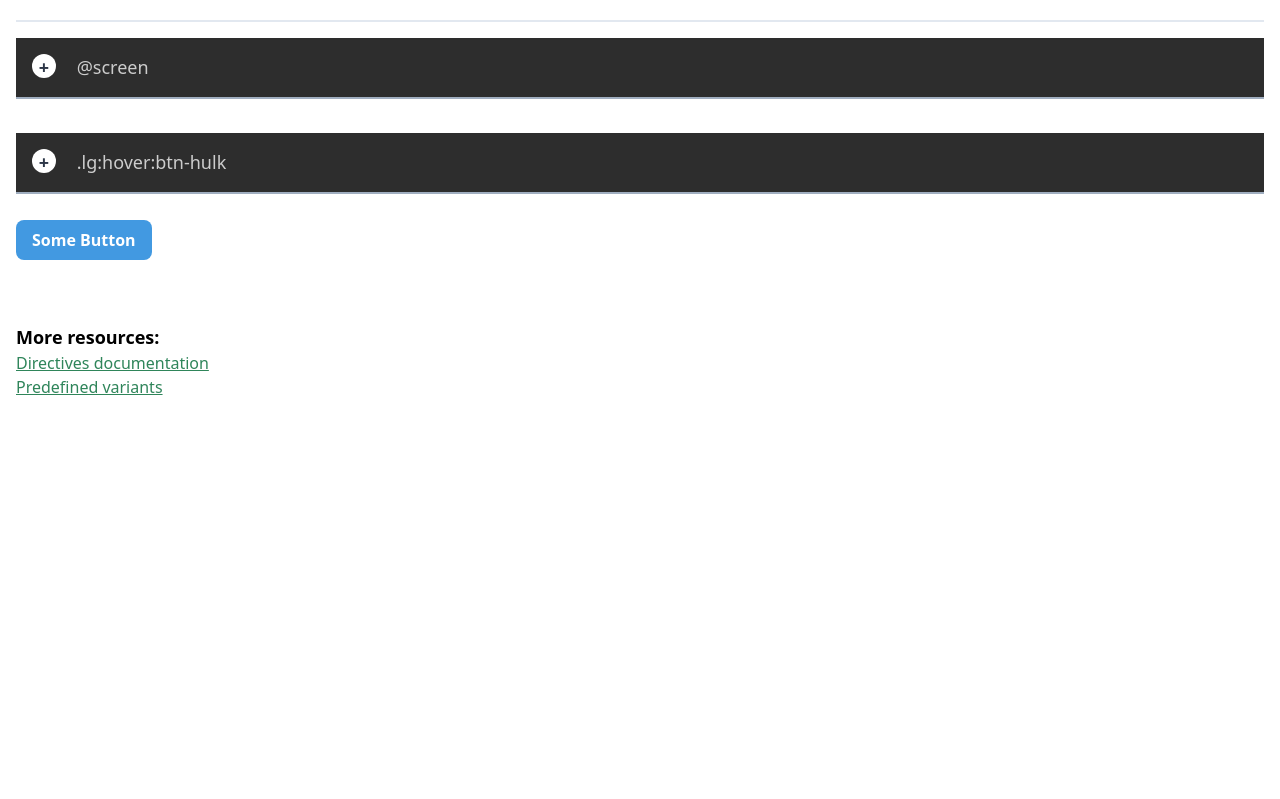
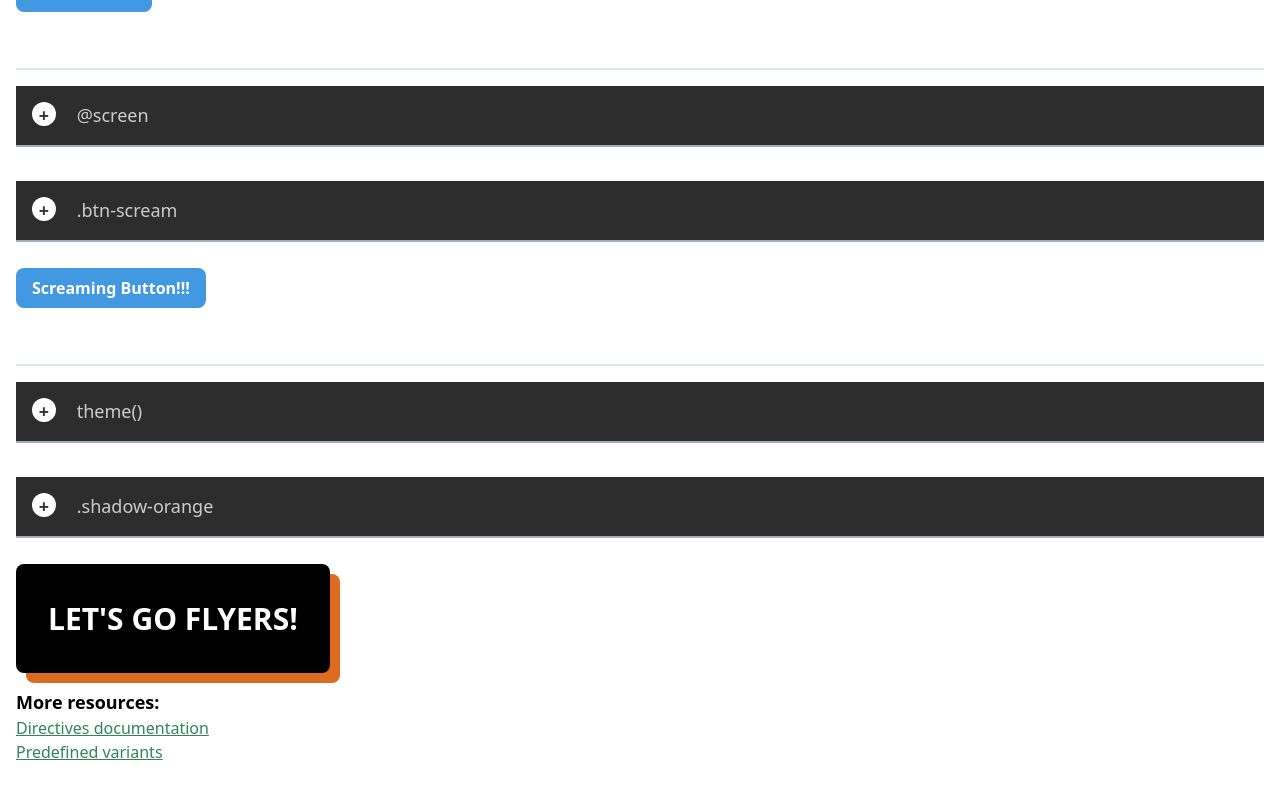
Before and after one commit to nsnyder/tailwind-demo, a Vue app: page / in a window 1280 px wide. Shown: the part 1355-2154 px from the top of the page. Before the commit the page ends 1802 px from the top, so only its background shows below. Built offline with nearby package versions, Linux system fonts and the light colour scheme; no server answers.

Commit message:
Finish adding directives

```diff
--- a/src/components/Directives.vue
+++ b/src/components/Directives.vue
@@ -58,30 +58,38 @@
             name: '@apply (Custom classes)',
             css: null,
             cssSelector: '.btn-hulk',
-            markup: '<a class="btn-hulk mb-12" href="#">Some Button</a>',
+            markup: '<a class="btn-hulk" href="#">Some Button</a>',
             markupName: '.btn-hulk',
           },
           {
             name: '@variants',
             css: null,
             cssSelector: '@variants hover',
-            markup: '<a class="btn hover:btn-hulk mb-12" href="#">Some Button</a>',
+            markup: '<a class="btn hover:btn-hulk" href="#">Some Button</a>',
             markupName: '.hover:btn-hulk',
           },
           {
             name: '@responsive w/ @variants',
             css: null,
             cssSelector: 'Variants can use the @responsive',
-            markup: '<a class="btn lg:hover:btn-hulk mb-12" href="#">Some Button</a>',
+            markup: '<a class="btn lg:hover:btn-hulk" href="#">Some Button</a>',
             markupName: '.lg:hover:btn-hulk',
           },
-          // TODO
           {
             name: '@screen',
             css: null,
-            cssSelector: 'Variants can use the @responsive',
-            markup: '<a class="btn lg:hover:btn-hulk mb-12" href="#">Some Button</a>',
-            markupName: '.lg:hover:btn-hulk',
+            cssSelector: '@screen lg',
+            markup: '<a class="btn-scream" href="#">Screaming Button</a>',
+            markupName: '.btn-scream',
+          },
+          {
+            name: 'theme()',
+            css: null,
+            cssSelector: '.shadow-orange',
+            markup: `<div class="shadow-orange bg-black text-white uppercase font-bold text-3xl rounded-lg inline-block p-8">
+              Let's go Flyers!
+            </div>`,
+            markupName: '.shadow-orange',
           }
         ],
         resources: [
--- a/src/styles/main.css
+++ b/src/styles/main.css
@@ -30,7 +30,7 @@ a {
 /*! purgecss end ignore */
 
 .btn {
-  @apply inline-block bg-blue-500 font-bold rounded-lg px-4 py-2 text-white no-underline;
+  @apply inline-block bg-blue-500 text-white font-bold rounded-lg px-4 py-2 mb-12 no-underline;
 }
 
 @responsive { /* Variants can use the @responsive {} directive. */
@@ -44,3 +44,17 @@ a {
     }
   }
 }
+
+.btn-scream {
+  @apply btn;
+}
+
+@screen lg {
+  .btn-scream::after {
+    content: '!!!';
+  }
+}
+
+.shadow-orange {
+  box-shadow: 10px 10px 0px 0px theme('colors.orange.600');
+}
```
